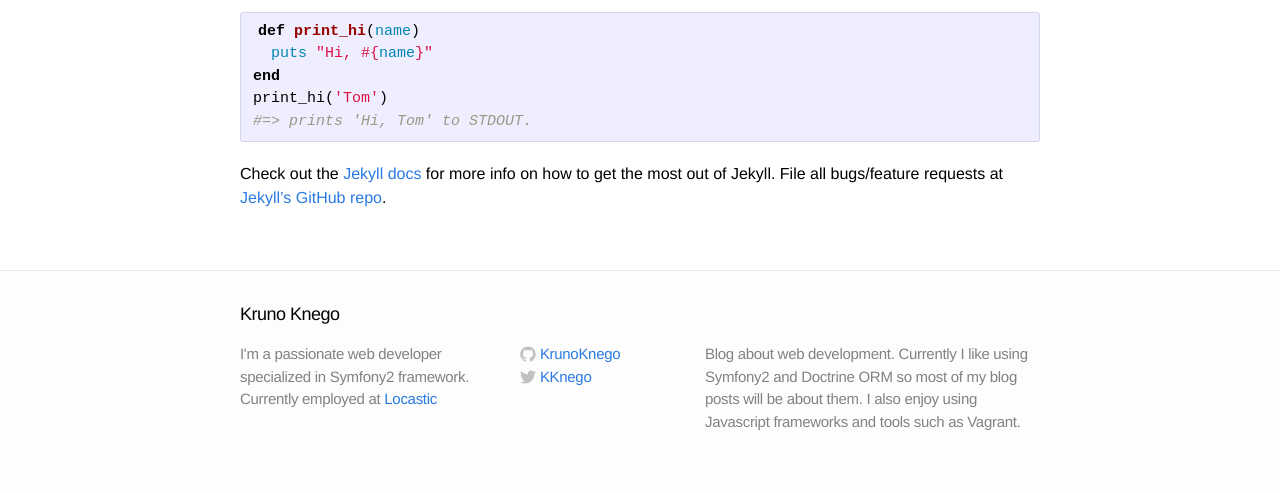
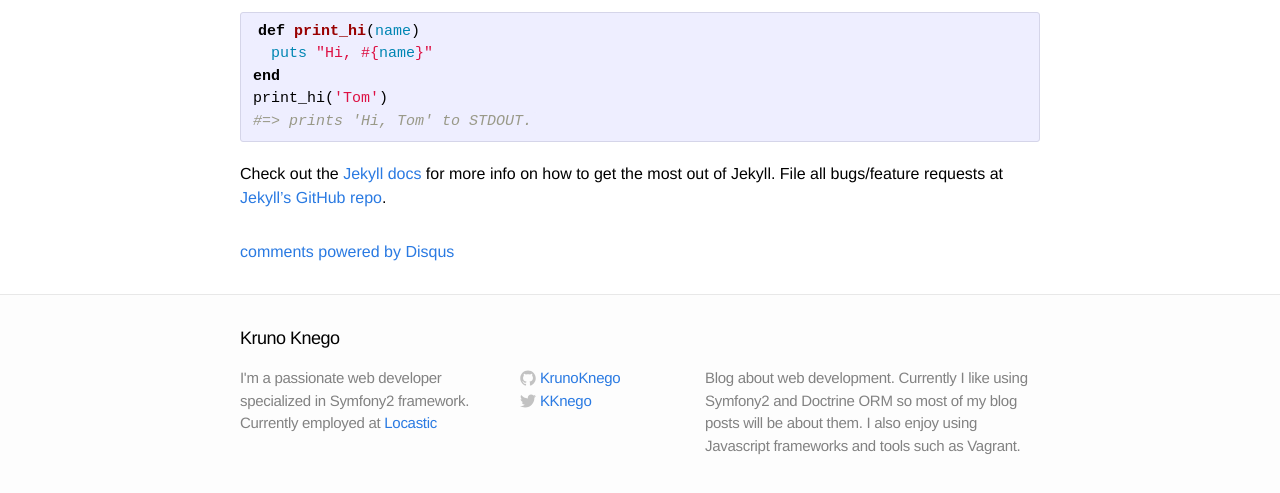
Before and after one commit to guotechfin/KrunoKnego.github.io, a Jekyll site: the page built from _posts/2014-05-11-welcome-to-jekyll.markdown, in a window 1280 px wide, cut to the strip 324-817 px from the top of the page. Built offline with Jekyll 4.4.1, drawn with Linux system fonts in a browser that asks for light colours; comment, search, counter and statistics services are not loaded; some of the changed lines change nothing that is shown.

Commit message:
Added disqus

```diff
--- a/_layouts/post.html
+++ b/_layouts/post.html
@@ -12,4 +12,20 @@
   {{ content }}
   </article>
 
+    <div id="disqus_thread"></div>
+    <script type="text/javascript">
+        /* * * CONFIGURATION VARIABLES: EDIT BEFORE PASTING INTO YOUR WEBPAGE * * */
+        var disqus_shortname = 'krunosblog'; // required: replace example with your forum shortname
+
+        /* * * DON'T EDIT BELOW THIS LINE * * */
+        (function() {
+            var dsq = document.createElement('script'); dsq.type = 'text/javascript'; dsq.async = true;
+            dsq.src = '//' + disqus_shortname + '.disqus.com/embed.js';
+            (document.getElementsByTagName('head')[0] || document.getElementsByTagName('body')[0]).appendChild(dsq);
+        })();
+    </script>
+    <noscript>Please enable JavaScript to view the <a href="http://disqus.com/?ref_noscript">comments powered by Disqus.</a></noscript>
+    <a href="http://disqus.com" class="dsq-brlink">comments powered by <span class="logo-disqus">Disqus</span></a>
+
+
 </div>
```
